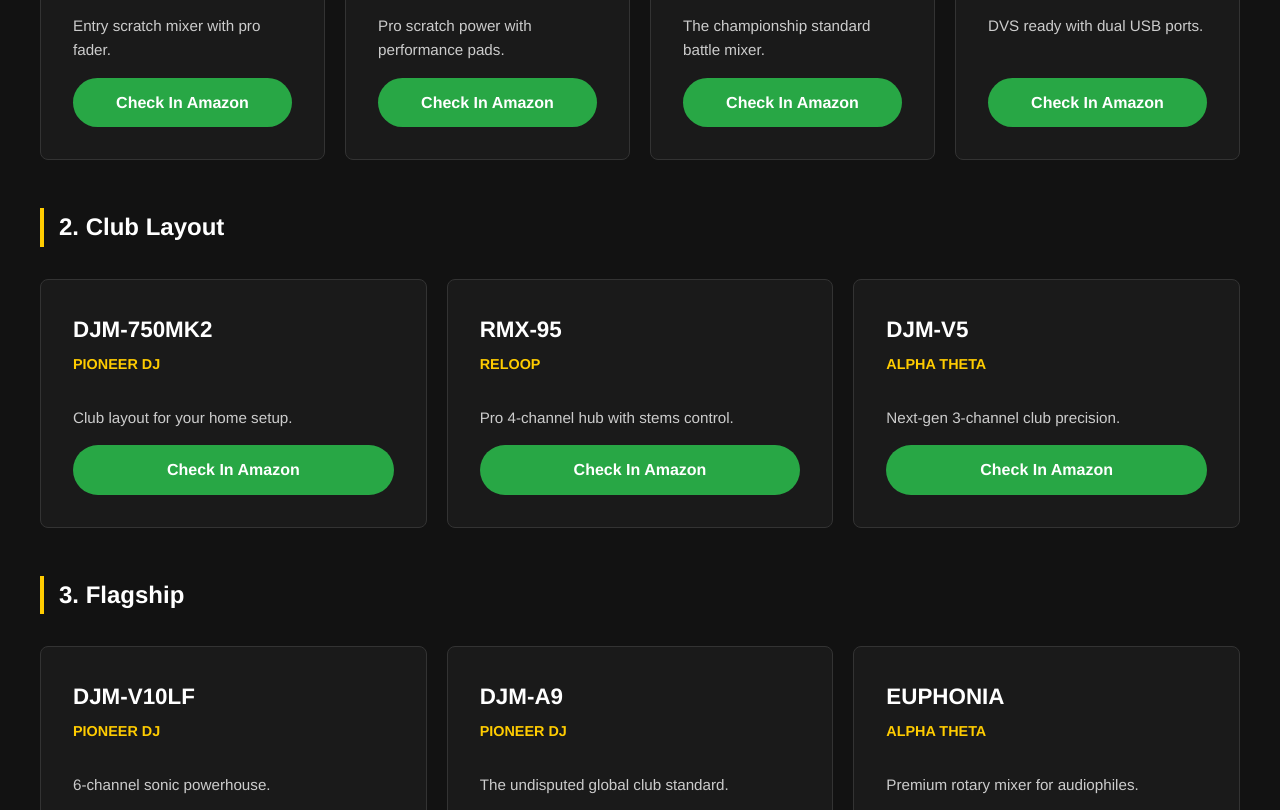
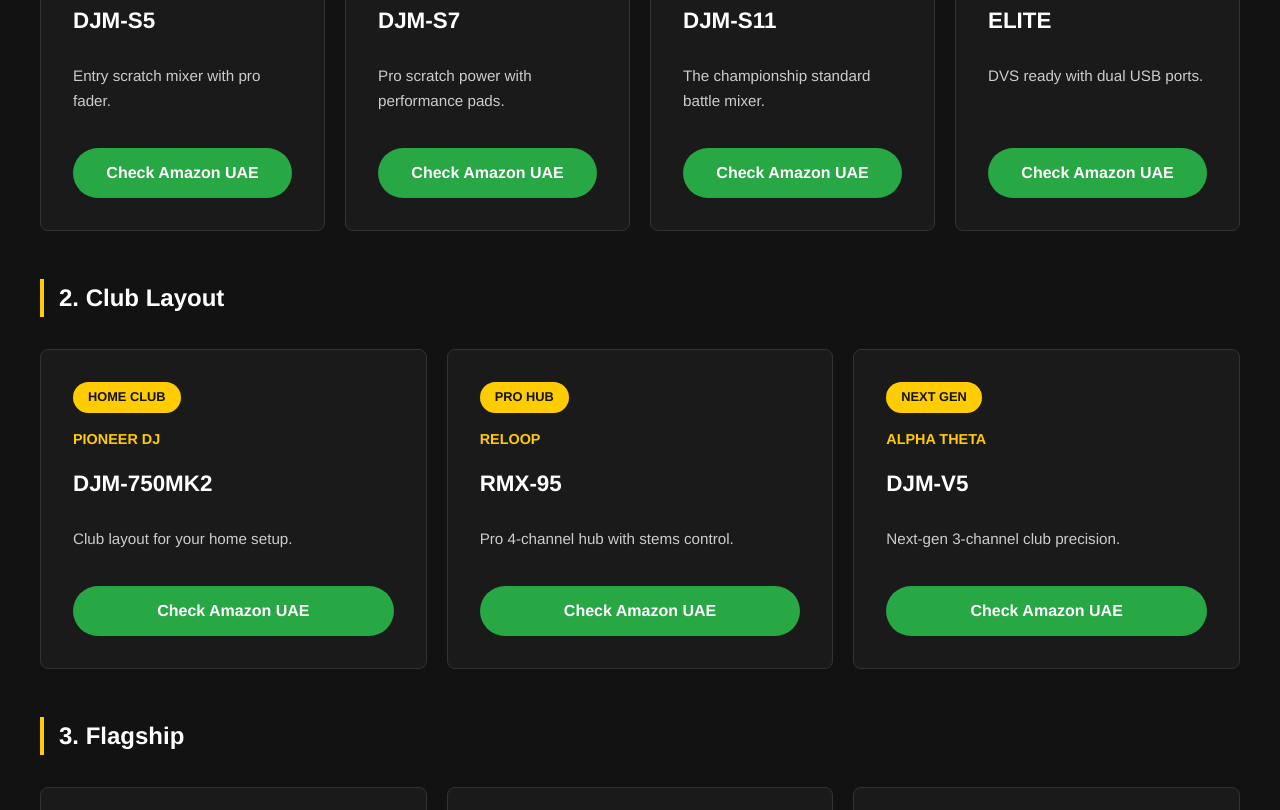
Before and after one commit to kalpdev2010-hub/dubai-dj-guide, a plain HTML site: page mixers.html in a window 1280 px wide. Shown: the part 536-1346 px from the top of the page. Drawn offline with Linux system fonts and the light colour scheme.

Commit message:
Update mixers.html

```diff
--- a/mixers.html
+++ b/mixers.html
@@ -57,56 +57,9 @@
         </div>
     </header>
     <div class="container">
-        <section><h2>1. Battle Layout</h2><div class="grid">
-            <div class="card"><h3>DJM-S5</h3><span class="brand">Pioneer DJ</span><p>Entry scratch mixer with pro fader.</p><a href="#" class="btn-amazon">Check In Amazon</a></div>
-            <div class="card"><h3>DJM-S7</h3><span class="brand">Pioneer DJ</span><p>Pro scratch power with performance pads.</p><a href="#" class="btn-amazon">Check In Amazon</a></div>
-            <div class="card"><h3>DJM-S11</h3><span class="brand">Pioneer DJ</span><p>The championship standard battle mixer.</p><a href="#" class="btn-amazon">Check In Amazon</a></div>
-            <div class="card"><h3>ELITE</h3><span class="brand">Reloop</span><p>DVS ready with dual USB ports.</p><a href="#" class="btn-amazon">Check In Amazon</a></div>
-        </div></section>
-        <section><h2>2. Club Layout</h2><div class="grid">
-            <div class="card"><h3>DJM-750MK2</h3><span class="brand">Pioneer DJ</span><p>Club layout for your home setup.</p><a href="#" class="btn-amazon">Check In Amazon</a></div>
-            <div class="card"><h3>RMX-95</h3><span class="brand">Reloop</span><p>Pro 4-channel hub with stems control.</p><a href="#" class="btn-amazon">Check In Amazon</a></div>
-            <div class="card"><h3>DJM-V5</h3><span class="brand">Alpha Theta</span><p>Next-gen 3-channel club precision.</p><a href="#" class="btn-amazon">Check In Amazon</a></div>
-        </div></section>
-        <section><h2>3. Flagship</h2><div class="grid">
-            <div class="card"><h3>DJM-V10LF</h3><span class="brand">Pioneer DJ</span><p>6-channel sonic powerhouse.</p><a href="#" class="btn-amazon">Check In Amazon</a></div>
-            <div class="card"><h3>DJM-A9</h3><span class="brand">Pioneer DJ</span><p>The undisputed global club standard.</p><a href="#" class="btn-amazon">Check In Amazon</a></div>
-            <div class="card"><h3>EUPHONIA</h3><span class="brand">Alpha Theta</span><p>Premium rotary mixer for audiophiles.</p><a href="#" class="btn-amazon">Check In Amazon</a></div>
-        </div></section>
+       <div id="gear-container" data-category="mixers"></div>
     </div>
-    <script>
-        document.addEventListener("DOMContentLoaded", () => {
-            const container = document.querySelector('.container');
-            const sections = document.querySelectorAll('section');
-            const filterNav = document.createElement('div');
-            filterNav.className = 'filter-nav';
-            const allBtn = document.createElement('button');
-            allBtn.className = 'filter-btn active';
-            allBtn.innerText = 'All Gear';
-            allBtn.onclick = () => filterSelection('all', allBtn);
-            filterNav.appendChild(allBtn);
-            sections.forEach((sec, index) => {
-                const title = sec.querySelector('h2').innerText.replace(/^\d+\.\s*/, '');
-                sec.dataset.filter = 'tier-' + index;
-                const btn = document.createElement('button');
-                btn.className = 'filter-btn';
-                btn.innerText = title;
-                btn.onclick = () => filterSelection('tier-' + index, btn);
-                filterNav.appendChild(btn);
-            });
-            container.insertBefore(filterNav, container.firstChild);
-            function filterSelection(filterId, activeBtn) {
-                document.querySelectorAll('.filter-btn').forEach(b => b.classList.remove('active'));
-                activeBtn.classList.add('active');
-                sections.forEach(sec => { sec.style.display = (filterId === 'all' || sec.dataset.filter === filterId) ? 'block' : 'none'; });
-            }
-        });
-        document.querySelectorAll('.card').forEach(card => {
-            const name = card.querySelector('h3').innerText;
-            const brand = card.querySelector('.brand').innerText;
-            card.querySelector('.btn-amazon').href = `https://www.amazon.ae/s?k=${encodeURIComponent(brand + ' ' + name)}&tag=dubaicinema-21`;
-        });
-    </script>
+    <script src="dj_app.js"></script>
     <style>
         .network-footer {
             background: rgba(0, 0, 0, 0.2); /* Chameleon effect: adapts to any page color */
```
